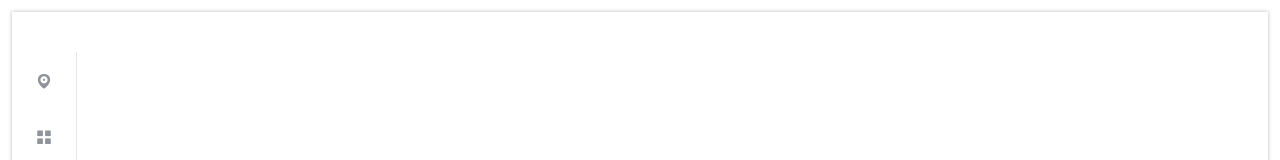
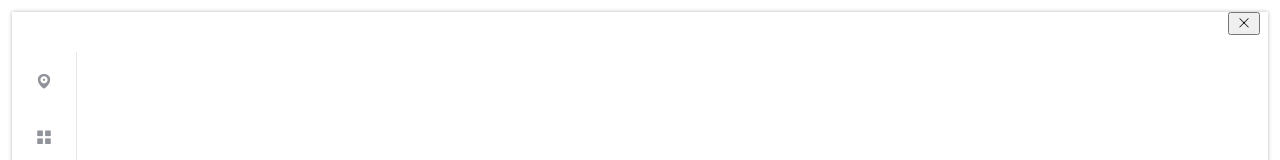
Before and after one commit to onaug6th/i-helper, a Vue app: page /#/ in a window 1280 px wide. Shown: the top 160 px of the page. Built offline with nearby package versions, Linux system fonts and the light colour scheme.

Commit message:
[M] 修改头部组件样式

```diff
--- a/src/components/header/index.less
+++ b/src/components/header/index.less
@@ -24,5 +24,14 @@
 .header {
   height: 40px;
   background-color: #fff;
-  -webkit-app-region: drag;
+  display: flex;
+
+  &-center {
+    flex: 1;
+    -webkit-app-region: drag;
+  }
+
+  &-right {
+    width: 40px;
+  }
 }
--- a/src/components/header/index.vue
+++ b/src/components/header/index.vue
@@ -1,5 +1,13 @@
 <template>
-  <header class="header"></header>
+  <header class="header">
+    <div class="header-left"></div>
+    <div class="header-center"></div>
+    <div class="header-right">
+      <button class="icon flex-center close-window" @click="closeWindow" title="关闭">
+        <i class="iconfont flex-center icon-close"></i>
+      </button>
+    </div>
+  </header>
 </template>
 
 <script lang="ts">
@@ -7,7 +15,7 @@ import { defineComponent, ref } from 'vue';
 import { onBeforeRouteUpdate, useRoute } from 'vue-router';
 
 export default defineComponent({
-  emits: ['option-click', 'on-close'],
+  emits: ['option-click', 'close'],
   setup(props, { emit }) {
     props;
     emit;
@@ -19,8 +27,13 @@ export default defineComponent({
       next();
     });
 
+    const closeWindow = () => {
+      console.info(123);
+    };
+
     return {
-      currentRouteName
+      currentRouteName,
+      closeWindow
     };
   }
 });
```
